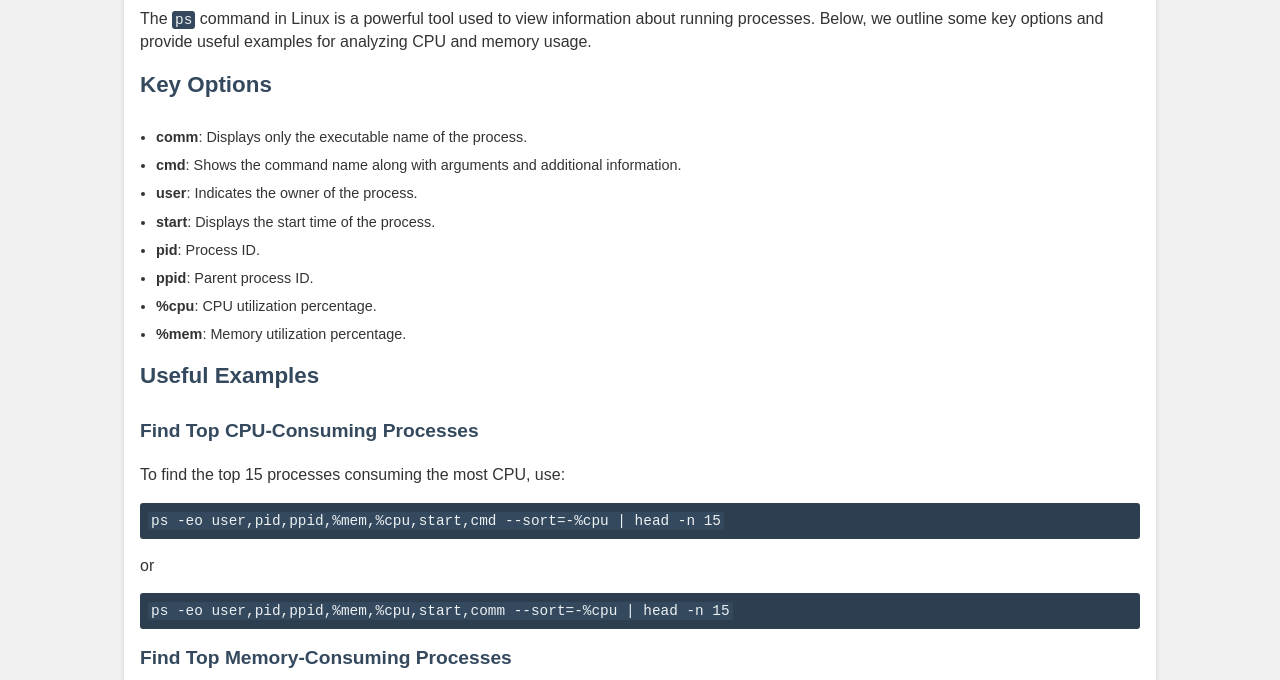
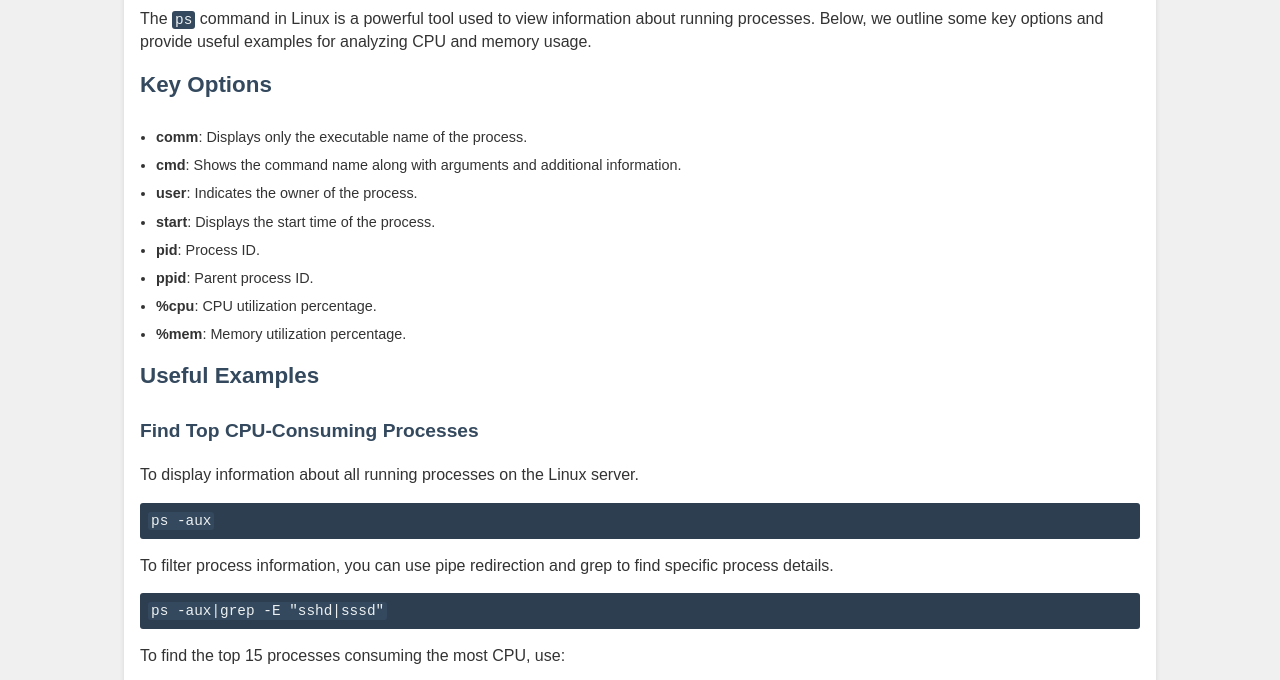
Before and after one commit to devsinfo/devsinfo.github.io, a plain HTML site: page blogs/posts/ps.html in a window 1280 px wide. Shown: the part 120-800 px from the top of the page. Drawn offline with Linux system fonts and the light colour scheme.

Commit message:
Update ps.html

```diff
--- a/blogs/posts/ps.html
+++ b/blogs/posts/ps.html
@@ -26,6 +26,10 @@
 
         <h2>Useful Examples</h2>
         <h3>Find Top CPU-Consuming Processes</h3>
+        <p>To display information about all running processes on the Linux server.</p>
+        <pre><code class="bash">ps -aux</code></pre>
+        <p>To filter process information, you can use pipe redirection and grep to find specific process details.</p>
+        <pre><code class="bash">ps -aux|grep -E "sshd|sssd"</code></pre>
         <p>To find the top 15 processes consuming the most CPU, use:</p>
         <pre><code class="bash">ps -eo user,pid,ppid,%mem,%cpu,start,cmd --sort=-%cpu | head -n 15</code></pre>
         <p>or</p>
```
